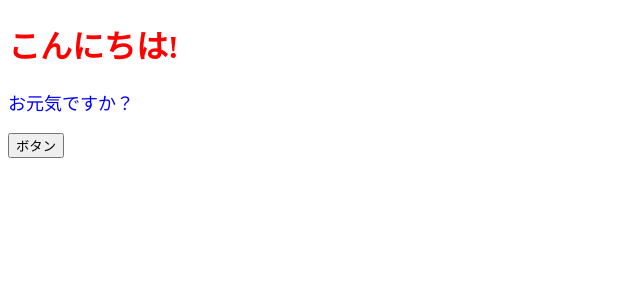
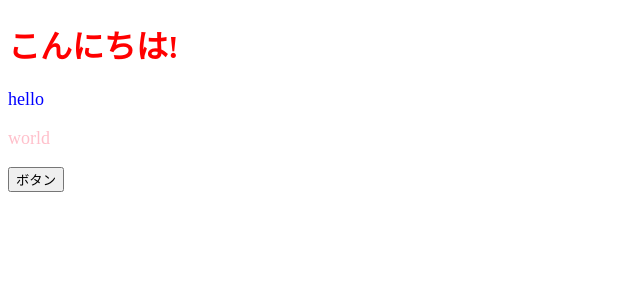
Before and after one commit to aoimaru/ReactBasicCourse, a React (Create React App) app: page / in a window 1280 px wide. Shown: the top 300 px of the page, without its empty margins (0-640 px from the left). Built offline with nearby package versions, Linux system fonts and the light colour scheme.

Commit message:
commit props

```diff
--- a/src/App.jsx
+++ b/src/App.jsx
@@ -7,8 +7,12 @@ const App = () => {
   return (
     <React.Fragment>
       <h1 style={{ color: "red" }}>こんにちは!</h1>
-      <ColorfulMessage color="blue">お元気ですか？</ColorfulMessage>
-      <ColorfulMessage color="pink" message="元気です" />
+      <ColorfulMessage color="blue" message="元気です">
+        hello
+      </ColorfulMessage>
+      <ColorfulMessage color="pink" message="元気です">
+        world
+      </ColorfulMessage>
       <button onClick={onClickButton}>ボタン</button>
     </React.Fragment>
   );
--- a/src/components/ColorfulMessage.jsx
+++ b/src/components/ColorfulMessage.jsx
@@ -3,8 +3,9 @@ import React from "react";
 const ColorfulMessage = (props) => {
   const { color, children } = props;
   console.log(props);
+  console.log(children);
   const contentStyle = {
-    color,
+    color: color,
     fontSize: "18px"
   };
   return <p style={contentStyle}>{children}</p>;
```
